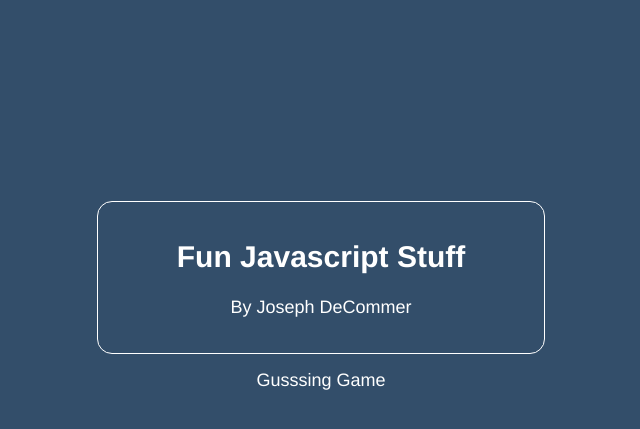
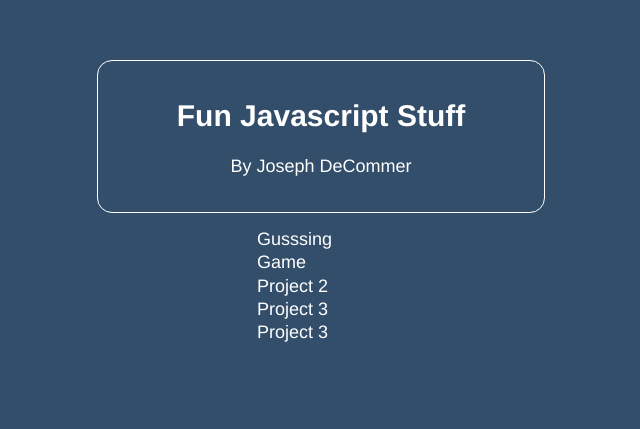
Before and after one commit to DeCommer/coursework, a plain HTML site: page index.html in a window 1280 px wide. Shown: the part 247-676 px from the top of the page, without its empty margins (319-959 px from the left). Drawn offline with Linux system fonts and the light colour scheme.

Commit message:
daily practice

```diff
--- a/css/main.css
+++ b/css/main.css
@@ -12,10 +12,9 @@ body {
 header{
     text-align: center;
     width: 35%;
-    margin: 0 auto;
+    margin: 24% auto 0 auto;
     padding: 15px;
     color: #fff;
-    margin-top: 35%;
     border: 1px solid #fff;
     border-radius: 15px;
 }
@@ -28,9 +27,9 @@ h5 { font-size: 1.6rem; }
 h6 { font-size: 1.4rem; }
 
 .links {
-  width: 25%;
+  width: 10%;
   margin: 15px auto;
-  text-align: center;
+  text-align: left;
 }
 
 a {
@@ -38,3 +37,7 @@ a {
   color: #fff;
   cursor: pointer;
 }
+
+a:hover {
+    color: #980b0b;
+}
--- a/index.html
+++ b/index.html
@@ -14,7 +14,10 @@
         <p>By Joseph DeCommer</p>
     </header>
     <section class="links">
-        <a href="./guessing.html">Gusssing Game</a>
+        <a href="./guessing.html">Gusssing Game</a><br>
+        <a href="#">Project 2</a><br>
+        <a href="#">Project 3</a><br>
+        <a href="#">Project 3</a><br>
     </section>
 
 </body>
```
Also changed, not shown: js/main.js (+30 -0 lines).
